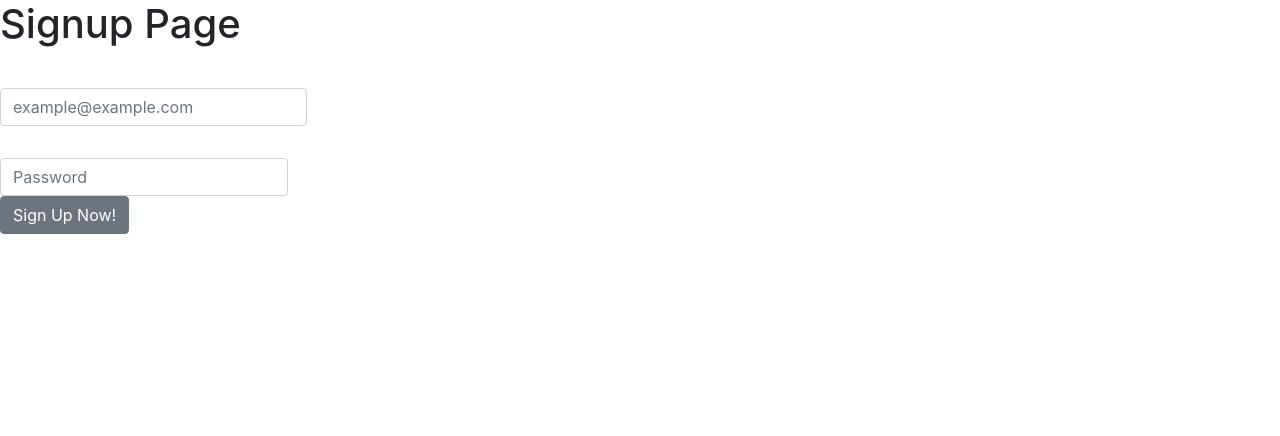
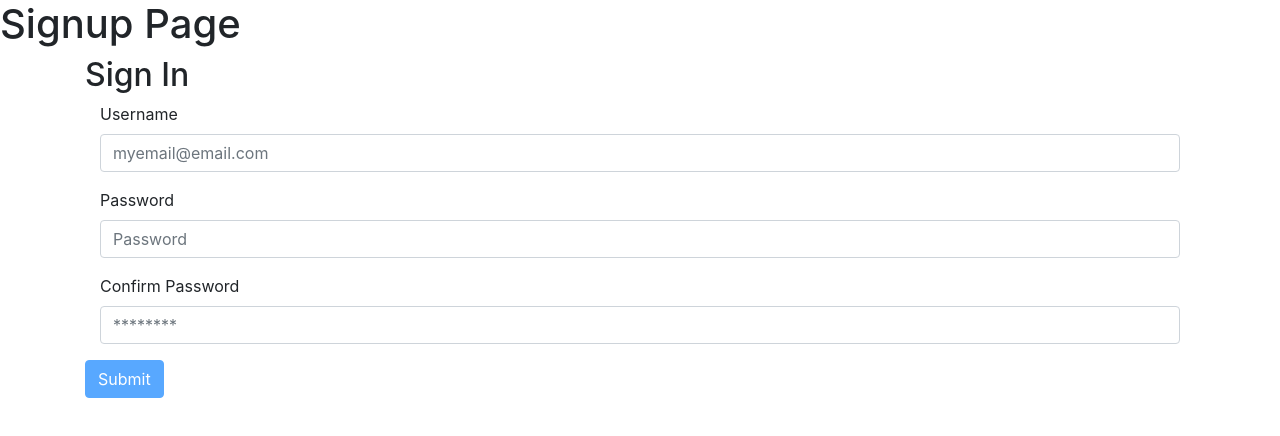
Before and after one commit to fabiopengue/AJT_react, a React (Create React App) app: page /signup in a window 1280 px wide. Shown: the top 436 px of the page. Built offline with nearby package versions, Linux system fonts and the light colour scheme.

Commit message:
Signup Validation
Form validation and server validation completed

```diff
--- a/package.json
+++ b/package.json
@@ -3,6 +3,7 @@
   "version": "0.1.0",
   "private": true,
   "dependencies": {
+    "availity-reactstrap-validation": "^2.2.4",
     "bootstrap": "^4.1.3",
     "bourbon": "^5.1.0",
     "jquery": "^3.3.1",
--- a/src/App.js
+++ b/src/App.js
@@ -1,6 +1,6 @@
 import React from 'react';
 import PropTypes from 'prop-types';
-import {Route} from 'react-router-dom';
+// import {Route} from 'react-router-dom';
 import HomePage from './components/pages/HomePage';
 import SignupPage from './components/pages/SignupPage';
 import DashboardPage from './components/pages/DashboardPage';
--- a/src/components/forms/SignupForm.js
+++ b/src/components/forms/SignupForm.js
@@ -1,72 +1,172 @@
 import React from 'react';
 import PropTypes from 'prop-types';
-import {Button, Form, FormGroup, Label, Input} from 'reactstrap';
-import isEmail from 'validator/lib/isEmail';
+import {Container, Col, Form,
+  FormGroup, Label, Input,
+  Button, FormFeedback,} from 'reactstrap';
 import InlineError from "../messages/InlineError";
 
 class SignupForm extends React.Component {
-  state = {
+  constructor(props) {
+    super(props);
+      this.state = {
         data: {
           email: '',
           password: '',
           confirmPassword: ''
           },
-    loading: false,
-    errors: {}
+          isDisabled: true,
+          errors: {},
+        validate: {
+          emailState: '',
+          passwordState: '',
+          confirmPasswordState: ''
+        },
+      }
     }
 
-  onChange = e =>
+  validateEmail = data => {
+    const emailRex = /^(([^<>()[\]\\.,;:\s@"]+(\.[^<>()[\]\\.,;:\s@"]+)*)|(".+"))@((\[[0-9]{1,3}\.[0-9]{1,3}\.[0-9]{1,3}\.[0-9]{1,3}\])|(([a-zA-Z\-0-9]+\.)+[a-zA-Z]{2,}))$/;
+    const { validate } = this.state
+      if (emailRex.test(data.target.value)) {
+        validate.emailState = 'has-success'
+      } else {
+        validate.emailState = 'has-danger'
+      }
+      this.setState({ validate })
+    }
+
+  validatePassword= data => {
+    const {validate} = this.state
+      if (data.target.value.length >= 6) {
+        validate.passwordState = 'has-success'
+      } else {
+        validate.passwordState = 'has-danger'
+      }
+      this.setState({ validate })
+  }
+
+  validateConfirmPassword = data => {
+    const {validate} = this.state;
+    if (data.target.value !== this.state.data.password) {
+      validate.confirmPasswordState = 'has-danger';
+    } else {
+      validate.confirmPasswordState = 'has-success';
+      this.setState({isDisabled: false});
+    }
+    this.setState({ validate });
+  }
+
+  handleChange = e => {
     this.setState({
-      data: { ...this.state.data, [e.target.name]: e.target.value }
+      ...this.state,
+      data: { ...this.state.data, [e.target.name]: e.target.value },
     });
+  }
 
-  onSubmit = (e) => {
+  onSubmit = e => {
     e.preventDefault();
-    const errors = this.validate(this.state.data);
-    this.setState({ errors });
-    if (Object.keys(errors).length === 0) {
     this.props
       .submit(this.state.data)
-        .catch(err => this.setState({errors: err.response.data.errors}));
-    };
-  }
-
-  validate = (data) => {
-    const errors = {};
-    if (!isEmail(data.email)) errors.email = "Invalid email";
-    if (!data.password) errors.password = "Can't be blank";
-    return errors;
+      .catch(err =>
+        this.setState({ errors: err.response.data.errors })
+      );
   };
 
+  // validate = data => {
+  //   const errors = {};
+  //   if (!isEmail(data.email)) errors.email = "Invalid email";
+  //   if (!data.password) errors.password = "Can't be blank";
+  //   if (!data.confirmPassword ) {
+  //     errors.confirmPassword = 'Please confirm your password' ;
+  //   } else if (data.confirmPassword !== data.password) {
+  //     errors.confirmPassword = 'Password do not match' ;
+  //   }return errors;
+  // };
+
+
   render() {
-    const {data, errors, loading} = this.state;
+    const { data, errors, isDisabled } = this.state;
 
     return (
-      <Form onSubmit={this.submit} loading={loading}>
-      <FormGroup className="mb-2 mr-sm-2 mb-sm-0" id='emailblock'>
-        <Label for="exampleEmail" className="mr-sm-2" id='label'>Email</Label>
+      <Container className="SignupForm">
+        <h2>Sign In</h2>
+        <Form className="form" onSubmit={ (e) => this.onSubmit(e) }>
+          <Col>
+            <FormGroup>
+              <Label>Username</Label>
               <Input
                 type="email"
                 name="email"
                 id="exampleEmail"
-          placeholder="example@example.com"
-          value={data.email}
-          onChange={this.onChange} />
+                placeholder="myemail@email.com"
+                value={ data.email }
+                valid={ this.state.validate.emailState === 'has-success' }
+                invalid={ this.state.validate.emailState === 'has-danger' }
+                onChange={ (e) => {
+                            this.validateEmail(e)
+                            this.handleChange(e)
+                          } }
+              />
               {errors.email && <InlineError text={errors.email} />}
+              <FormFeedback valid>
+                Valid Email.
+              </FormFeedback>
+              <FormFeedback>
+                Invalid email.
+              </FormFeedback>
             </FormGroup>
-      <FormGroup className="mb-2 mr-sm-2 mb-sm-0" id='passwordblock'>
-        <Label for="examplePassword" className="mr-sm-2" id='label'>Password</Label>
+          </Col>
+          <Col>
+            <FormGroup>
+              <Label for="examplePassword">Password</Label>
               <Input
                 type="password"
                 name="password"
                 id="examplePassword"
                 placeholder="Password"
-          value={data.password}
-          onChange={this.onChange}/>
-        {errors.password && <InlineError text={errors.password} />}
+                value={ data.password }
+                valid={ this.state.validate.passwordState === 'has-success' }
+                invalid={ this.state.validate.passwordState === 'has-danger' }
+                onChange={ (e) => {
+                            this.handleChange(e)
+                            this.validatePassword(e)
+                          } }
+              />
+              <FormFeedback valid>
+                Valid Password.
+              </FormFeedback>
+              <FormFeedback>
+                Password must be at least 6 character.
+              </FormFeedback>
             </FormGroup>
-        <Button primary>Sign Up Now!</Button>
+          </Col>
+          <Col>
+            <FormGroup>
+              <Label for="examplePassword">Confirm Password</Label>
+              <Input
+                type="password"
+                name="confirmPassword"
+                id="exampleconfirmPassword"
+                placeholder="********"
+                value={ data.confirmPassword }
+                valid={ this.state.validate.confirmPasswordState === 'has-success' }
+                invalid={ this.state.validate.confirmPasswordState === 'has-danger' }
+                onChange={ (e) => {
+                            this.handleChange(e)
+                            this.validateConfirmPassword(e)
+                          } }
+              />
+              <FormFeedback valid>
+                Passwords match.
+              </FormFeedback>
+              <FormFeedback>
+                Passwords do not match.
+              </FormFeedback>
+            </FormGroup>
+          </Col>
+          <Button color='primary' disabled={isDisabled}>Submit</Button>
       </Form>
+      </Container>
     );
   }
 }
```
Also changed, not shown: src/components/forms/SignupForm_working.js (added, +101 -0 lines), 1 other file (tests, documents, lock files or other folders). Lines whose indentation alone changed are shown as unchanged.
